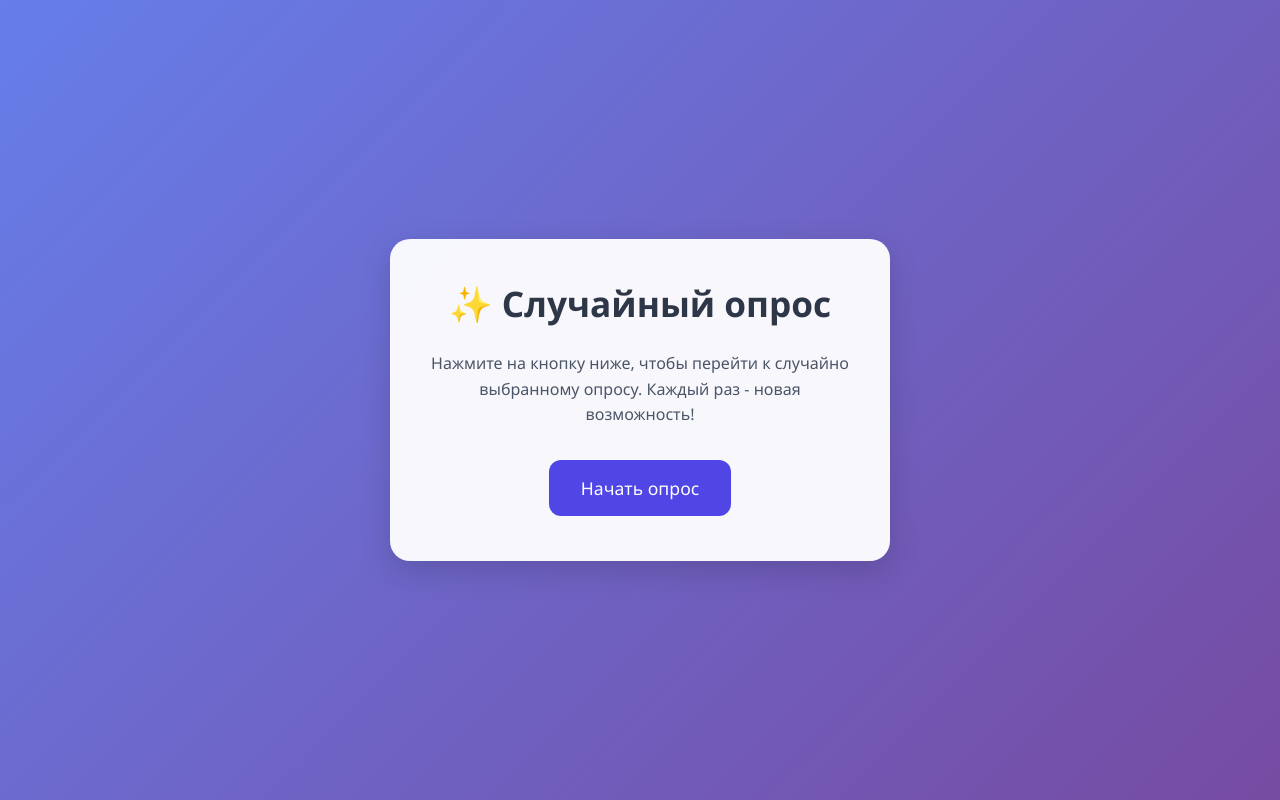
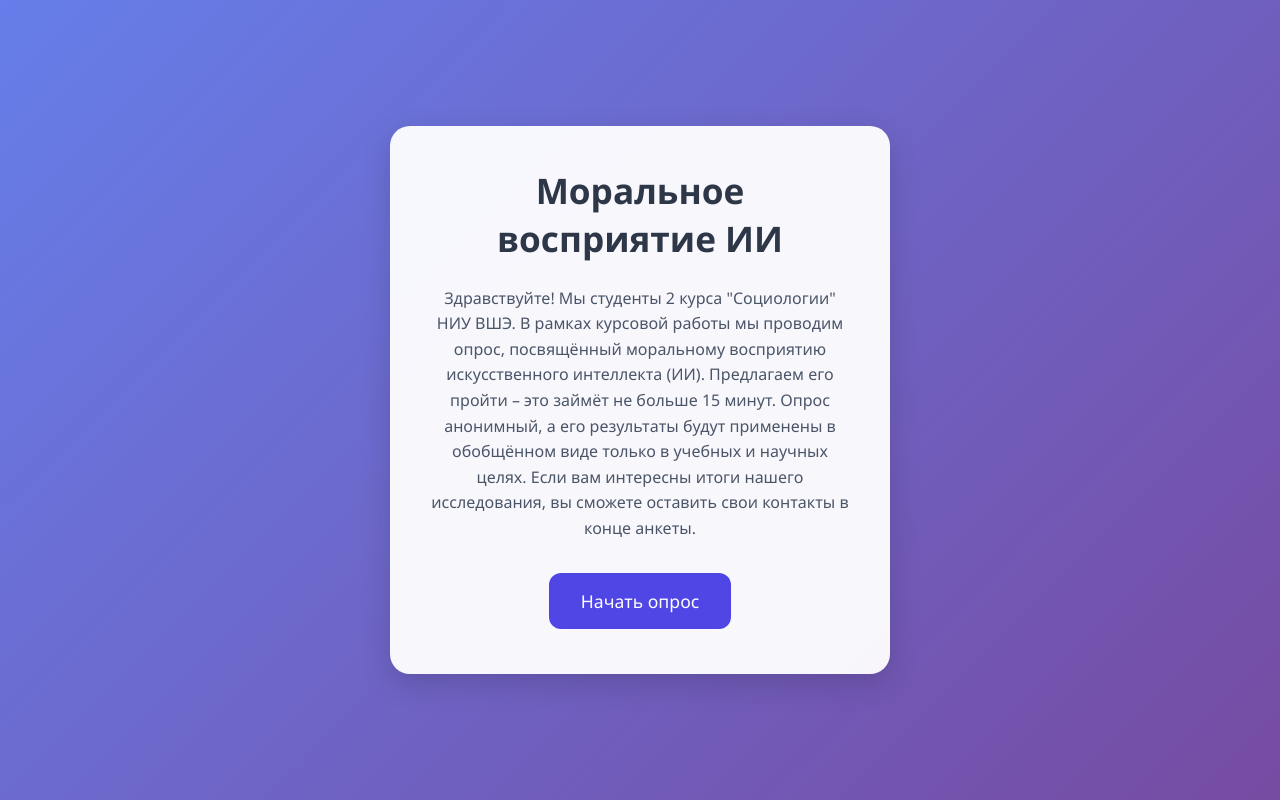
Before and after one commit to KiraE4/random-link, a plain HTML site: page index.html in a window 1280 px wide. Drawn offline with Linux system fonts and the light colour scheme.

Commit message:
Update index.html

```diff
--- a/index.html
+++ b/index.html
@@ -113,8 +113,10 @@
 </head>
 <body>
     <div class="container">
-        <h1>✨ Случайный опрос</h1>
-        <p class="description">Нажмите на кнопку ниже, чтобы перейти к случайно выбранному опросу. Каждый раз - новая возможность!</p>
+        <h1>Моральное восприятие ИИ</h1>
+        <p class="description">Здравствуйте! Мы студенты 2 курса "Социологии" НИУ ВШЭ. В рамках курсовой работы мы проводим опрос, посвящённый моральному восприятию искусственного интеллекта (ИИ). Предлагаем его пройти – это займёт не больше 15 минут.
+
+Опрос анонимный, а его результаты будут применены в обобщённом виде только в учебных и научных целях. Если вам интересны итоги нашего исследования, вы сможете оставить свои контакты в конце анкеты.</p>
         <a href="#" class="btn" onclick="redirectRandom(event)">Начать опрос</a>
     </div>
 
```
